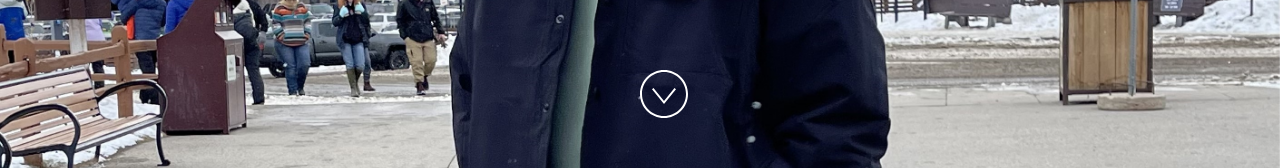
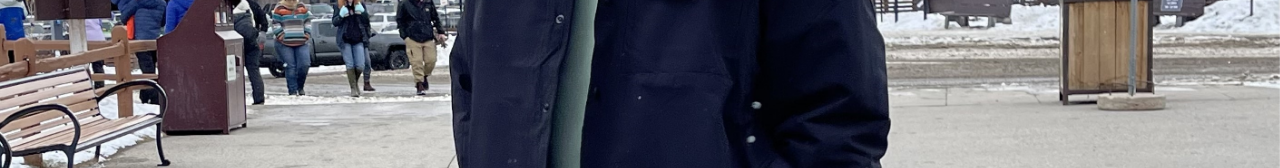
Before and after one commit to sdrshn-nmbr/sdrshn-nmbr-portfolio, a React (Vite) app: page / in a window 1280 px wide. Shown: the part 630-798 px from the top of the page. Built offline with nearby package versions, Linux system fonts and the light colour scheme.

Commit message:
Remove unused arrowSvg import and comment out image rendering

```diff
--- a/src/Components/Home.jsx
+++ b/src/Components/Home.jsx
@@ -6,7 +6,7 @@
  */
 
 import React from "react";
-import arrowSvg from "../images/down-arrow.svg";
+// import arrowSvg from "../images/down-arrow.svg";
 import PropTypes from "prop-types";
 
 /**
@@ -33,7 +33,7 @@ const Home = ({ name, title }) => {
         <h2>{title}</h2>
       </div>
       <div style={{ position: "absolute", bottom: "3rem", left: "50%" }}>
-        <img src={arrowSvg} style={{ height: "3rem", width: "3rem" }} alt={imageAltText} />
+        {/* <img src={arrowSvg} style={{ height: "3rem", width: "3rem" }} alt={imageAltText} /> */}
       </div>
     </section>
   );
```
Also changed, not shown: src/Components/down-arrow.svg (renamed from src/images/down-arrow.svg).
